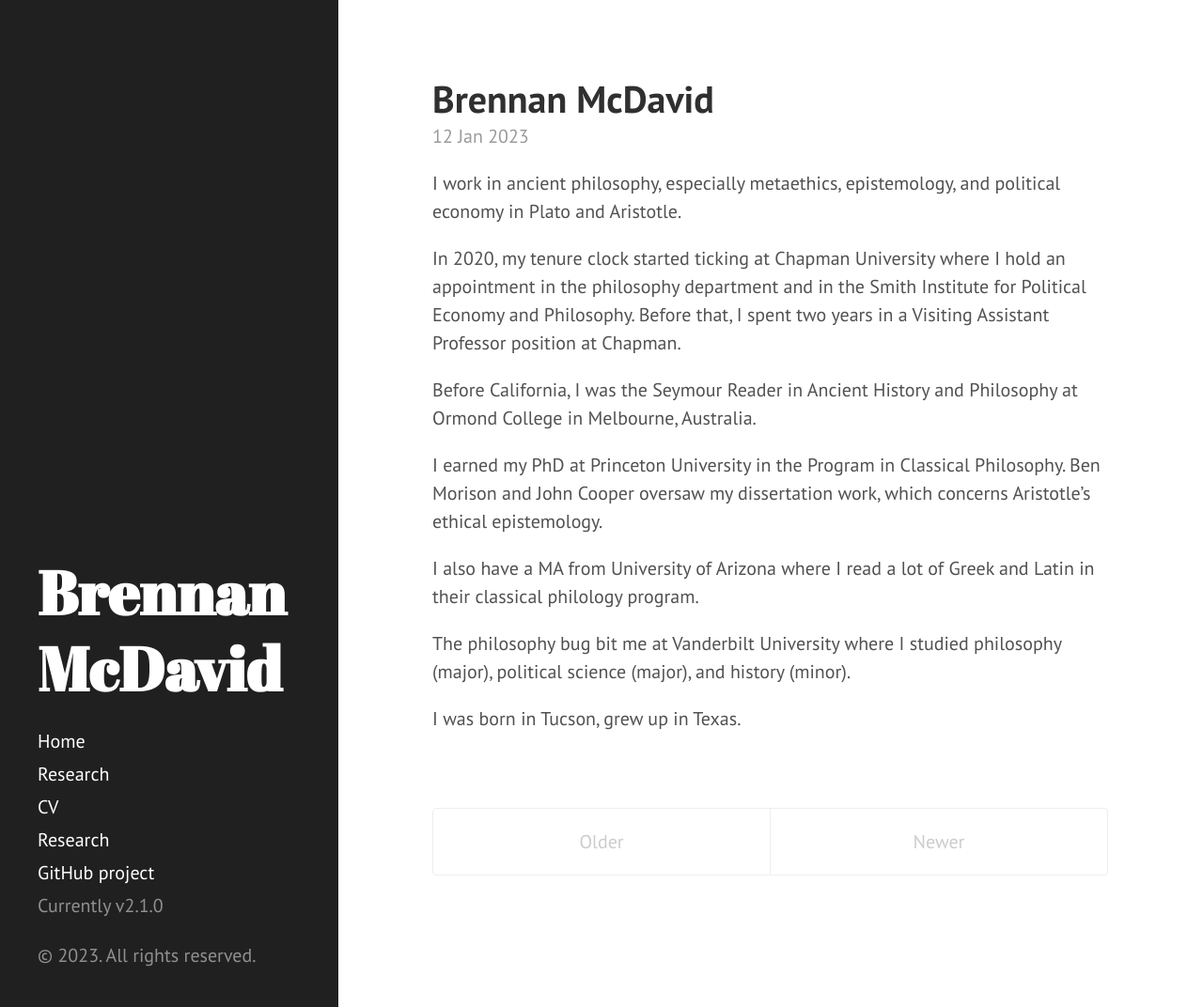
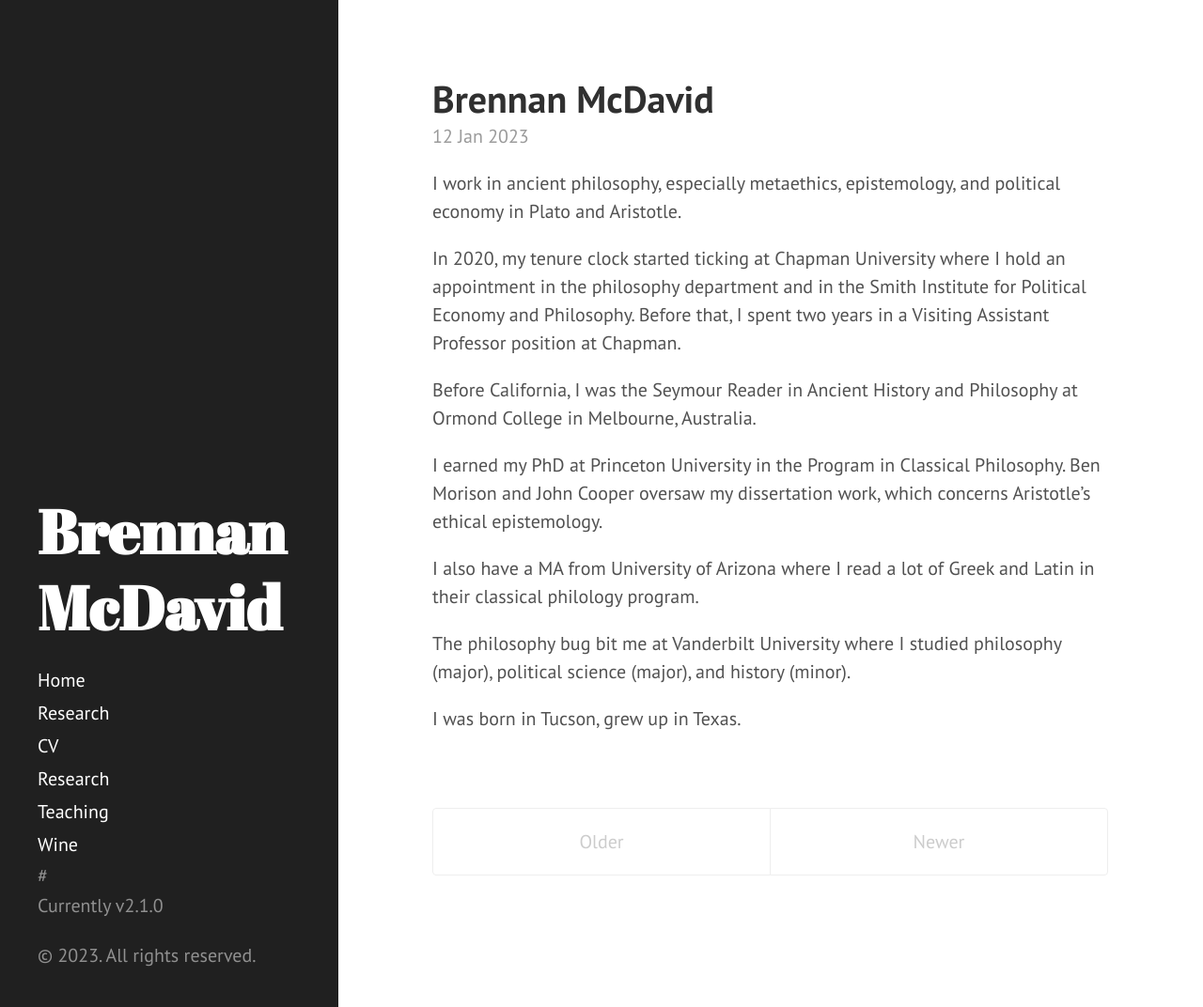
Before and after one commit to bkmcdavid/bkmcdavid.github.io, a Jekyll site: the page built from index.html, in a window 1280 px wide and 1072 px high. Shown: the whole window at 94% size. Built offline with Jekyll 4.4.1, drawn with Linux system fonts in a browser that asks for light colours; the list of posts is cut into pages by our own code.

Commit message:
Update sidebar.html

```diff
--- a/_includes/sidebar.html
+++ b/_includes/sidebar.html
@@ -26,10 +26,11 @@
         {% endif %}
       {% endfor %}
 
-      <a class="sidebar-nav-item" href="http://bkmcdavid.github.io/pdfs/cv.pdf">CV</a>
+      <a class="sidebar-nav-item" href="/pdfs/cv.pdf">CV</a>
       <a class="sidebar-nav-item" href="/research">Research</a>
-      <a class="sidebar-nav-item" href="{{ site.github.repo }}">GitHub project</a>
-      <span class="sidebar-nav-item">Currently v{{ site.version }}</span>
+      <a class="sidebar-nav-item" href="/teaching">Teaching</a>
+      <a class="sidebar-nav-item" href="/wine">Wine</a>
+      #<span class="sidebar-nav-item">Currently v{{ site.version }}</span>
     </nav>
 
     <p>&copy; {{ site.time | date: '%Y' }}. All rights reserved.</p>
```
